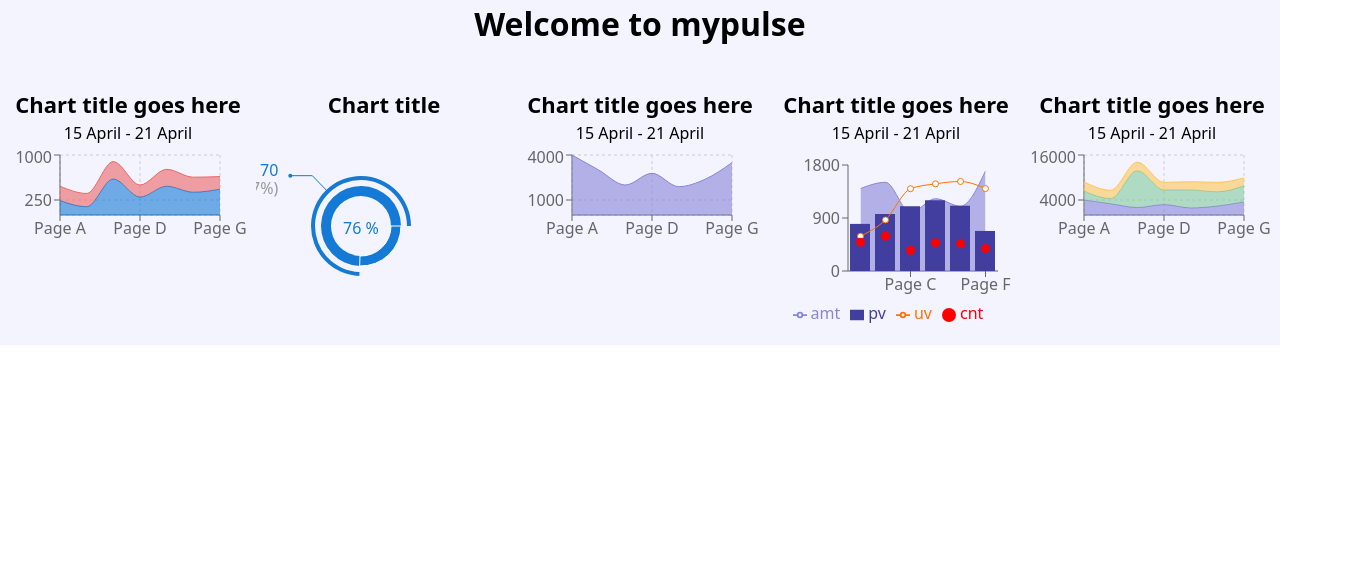
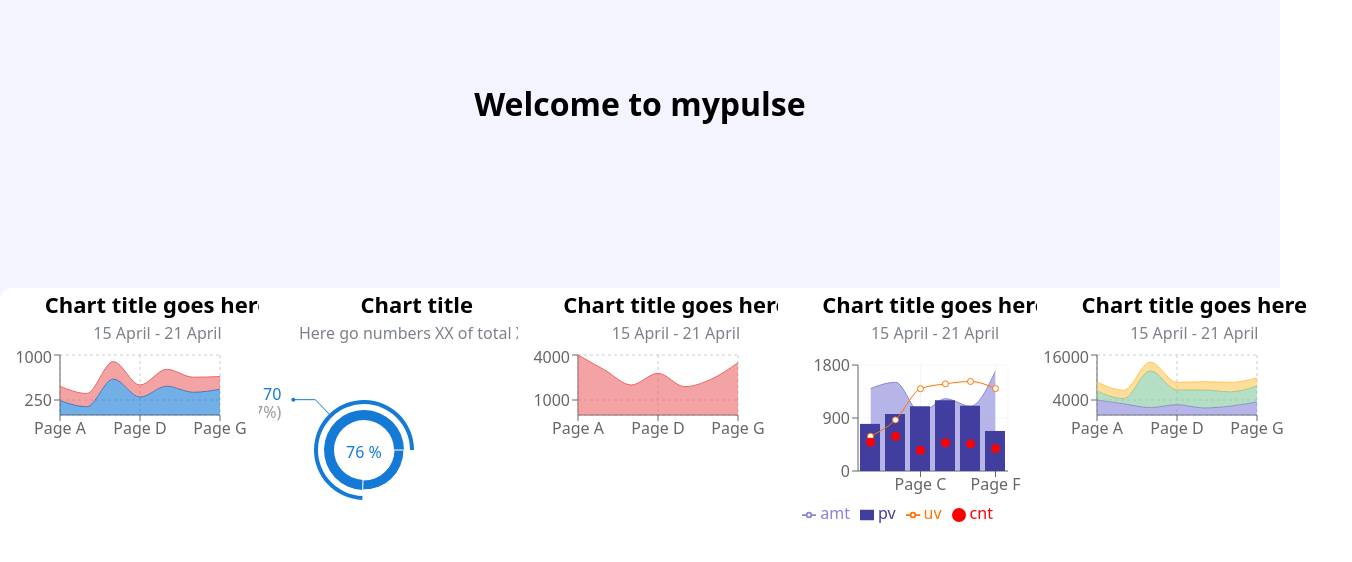
Before and after one commit to pereiraryan/charts, a React (Create React App) app: page / in a window 1280 px wide. Shown: the top 562 px of the page, 1352 px wide, since content can reach past the window. Built offline with nearby package versions, Linux system fonts and the light colour scheme.

Commit message:
charts up to design v1

```diff
--- a/src/App.js
+++ b/src/App.js
@@ -7,35 +7,36 @@ import SmoothLine from "./component/SmoothLine";
 
 function App() {
   return (
-    <div className="App bg-[#F3F4FF]">
-      <h1 className="font-bold text-[32px] mb-10">Welcome to mypulse</h1>
-      <div className="grid grid-cols-5">
-        <div>
-          <div className="font-bold text-[22px] center ">
+    <div className="App bg-[#F3F4FF] h-[100vh] w-full">
+      <h1 className="font-bold text-[32px] pt-20 mb-40">Welcome to mypulse</h1>
+      <div className="grid grid-cols-5 gap-4">
+        <div className="bg-[#FFFFFF] rounded-[12px] h-[315px] w-[315px]">
+          <div className="font-bold text-[22px] text-[#000000] center ">
             Chart title goes here
           </div>
-          <div className="center text-[16px]">15 April - 21 April</div>
+          <div className="center text-[16px] text-[#7C828A]">15 April - 21 April</div>
           <Lines />
         </div>
-        <div>
+        <div className="bg-[#FFFFFF] rounded-[12px] h-[315px] w-[315px]">
           <div className="font-bold text-[22px] center">Chart title</div>
+          <div className="center text-[16px] text-[#7C828A]">Here go numbers XX of total XX</div>
           <Circle />
         </div>
-        <div>
+        <div className="bg-[#FFFFFF] rounded-[12px] h-[315px] w-[315px]">
           <div className="font-bold text-[22px] center">Chart title goes here</div>
-          <div>15 April - 21 April</div>
+          <div className="center text-[16px] text-[#7C828A]">15 April - 21 April</div>
 
           <HighLight />
         </div>
-        <div>
+        <div className="bg-[#FFFFFF] rounded-[12px] h-[315px] w-[315px]">
           <div className="font-bold text-[22px] center">Chart title goes here</div>
-          <div>15 April - 21 April</div>
+          <div className="center text-[16px] text-[#7C828A]">15 April - 21 April</div>
 
           <ComposedBar />
         </div>
-        <div>
+        <div className="bg-[#FFFFFF] rounded-[12px] h-[315px] w-[315px]">
         <div className="font-bold text-[22px] center">Chart title goes here</div>
-        <div>15 April - 21 April</div>
+        <div className="center text-[16px] text-[#7C828A]">15 April - 21 April</div>
         <SmoothLine />
         </div>
       </div>
--- a/src/component/HighLight.js
+++ b/src/component/HighLight.js
@@ -70,7 +70,7 @@ export default function HighLight() {
       <XAxis dataKey="name" />
       <YAxis />
       <Tooltip />
-      <Area type="monotone" dataKey="uv" stroke="#8884d8" fill="#8884d8" />
+      <Area type="monotone" dataKey="uv" stroke="#EC6666" fill="#EC6666" />
     </AreaChart>
   );
 }
```
